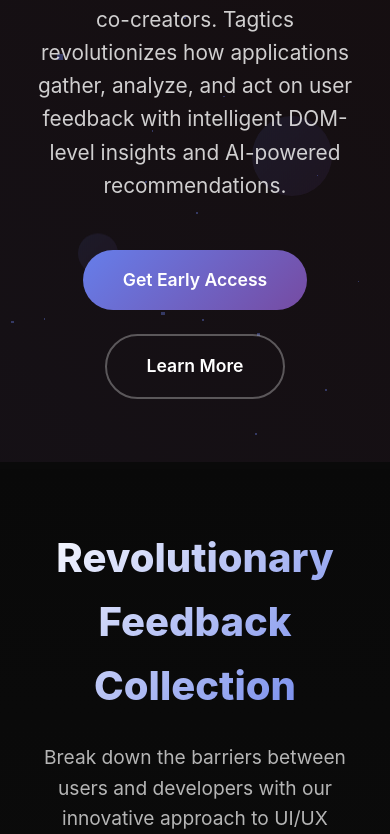
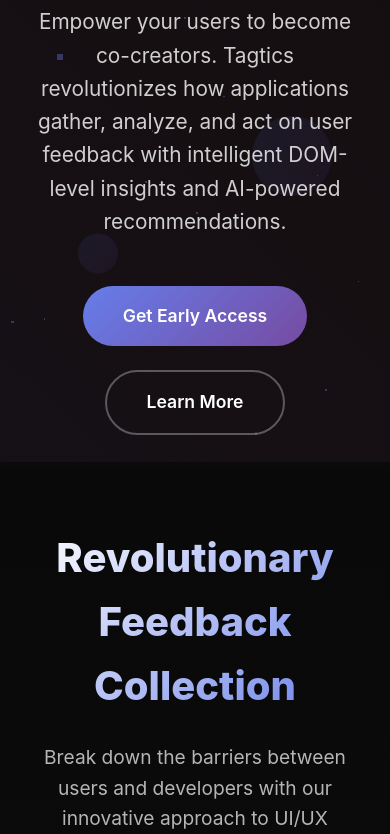
Before and after one commit to rishi-rj-s/Tag-Test-Frontend, a plain HTML site: page index.html in a window 390 px wide. Shown: the part 382-1216 px from the top of the page. Drawn offline with nearby package versions, Linux system fonts and the light colour scheme.

Commit message:
changed the hero section responsiveness issue

```diff
--- a/index.html
+++ b/index.html
@@ -571,6 +571,20 @@
         }
 
         /* Responsive Design */
+        @media screen and (max-width: 480px) {
+            .hero {
+                padding-top: 3rem;
+            }
+
+            .hero-content {
+                margin-top: 1.5rem;
+            }
+
+            .hero h1 {
+                font-size: 2.5rem;
+            }
+        }
+
         @media (max-width: 768px) {
             .nav-links {
                 display: none;
```
